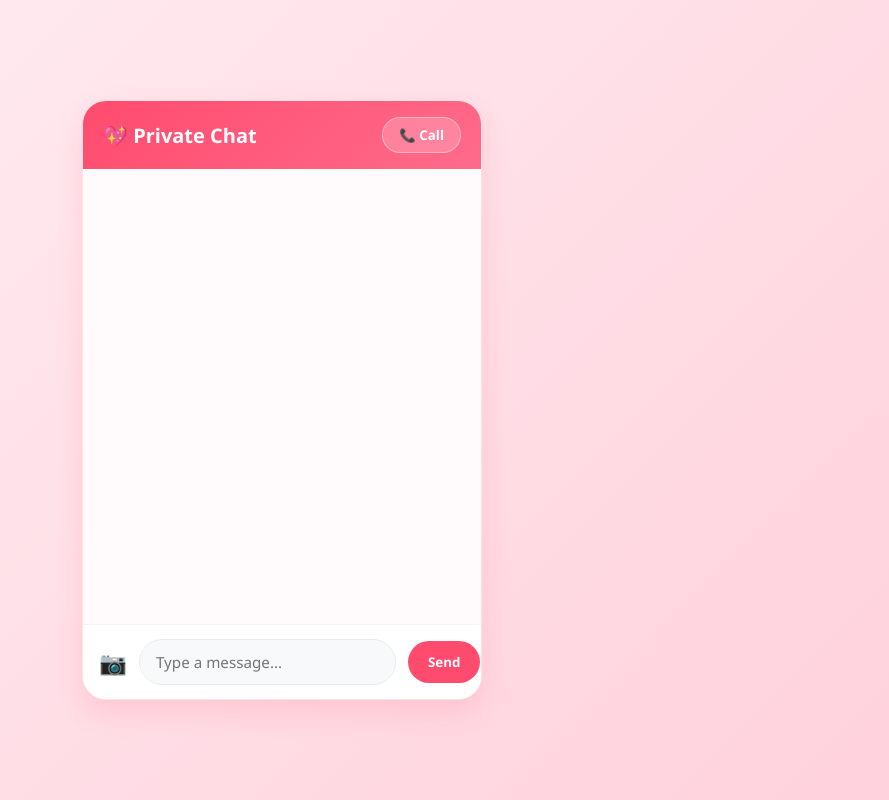
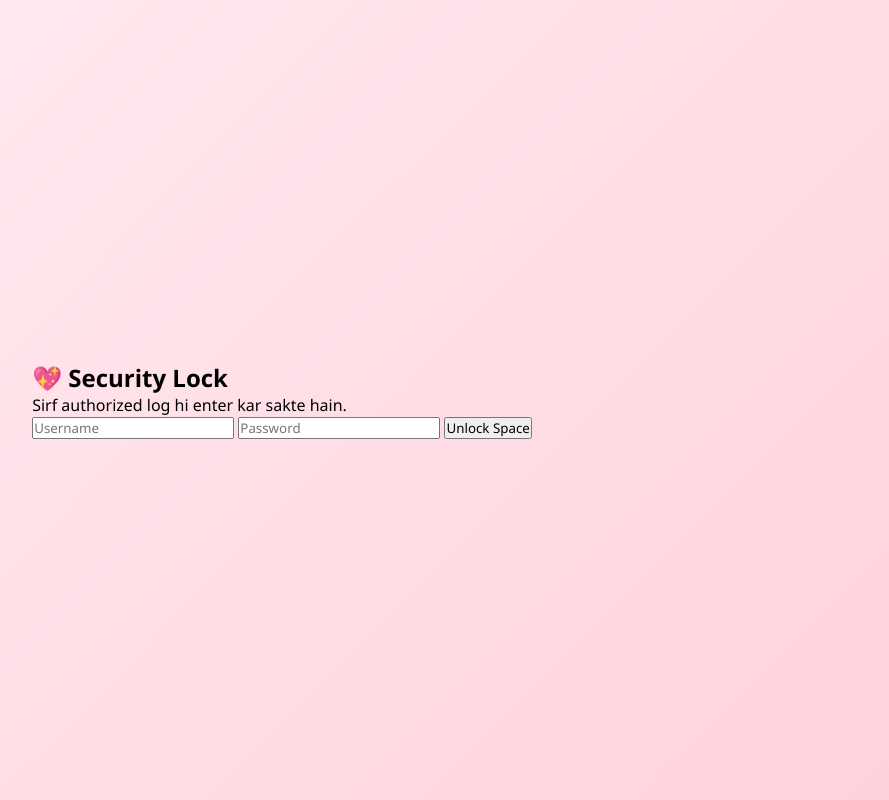
Before and after one commit to sanaulislam223/privateChat, a website: page public/index.html in a window 1280 px wide. Shown: the whole page, without its empty margins (358-1247 px from the left). Drawn offline with nearby package versions, Linux system fonts and the light colour scheme; no server answers.

Commit message:
Add login form and update chat window structure

```diff
--- a/public/index.html
+++ b/public/index.html
@@ -7,9 +7,20 @@
     <link rel="stylesheet" href="style.css">
 </head>
 <body>
-    <div class="chat-container">
+    <!-- Login Form Area -->
+    <div id="login-box" class="login-container">
+        <h2>💖 Security Lock</h2>
+        <p>Sirf authorized log hi enter kar sakte hain.</p>
+        <input type="text" id="username" placeholder="Username">
+        <input type="password" id="password" placeholder="Password">
+        <button id="login-btn">Unlock Space</button>
+        <p id="login-error" style="color: red; display: none; margin-top: 10px;">Galt Details! Phir se try karein.</p>
+    </div>
+
+    <!-- Main Chat Window (Pehle se hidden rahegi) -->
+    <div id="chat-box" class="chat-container" style="display: none;">
         <div class="chat-header">
-            <h2>💖 Private Chat</h2>
+            <h2 id="user-display">💖 Private Chat</h2>
             <button id="call-btn">📞 Call</button>
         </div>
 
@@ -28,7 +39,6 @@
         </div>
     </div>
 
-    <!-- Socket.io aur main script files -->
     <script src="/socket.io/socket.io.js"></script>
     <script src="script.js"></script>
 </body>
```
